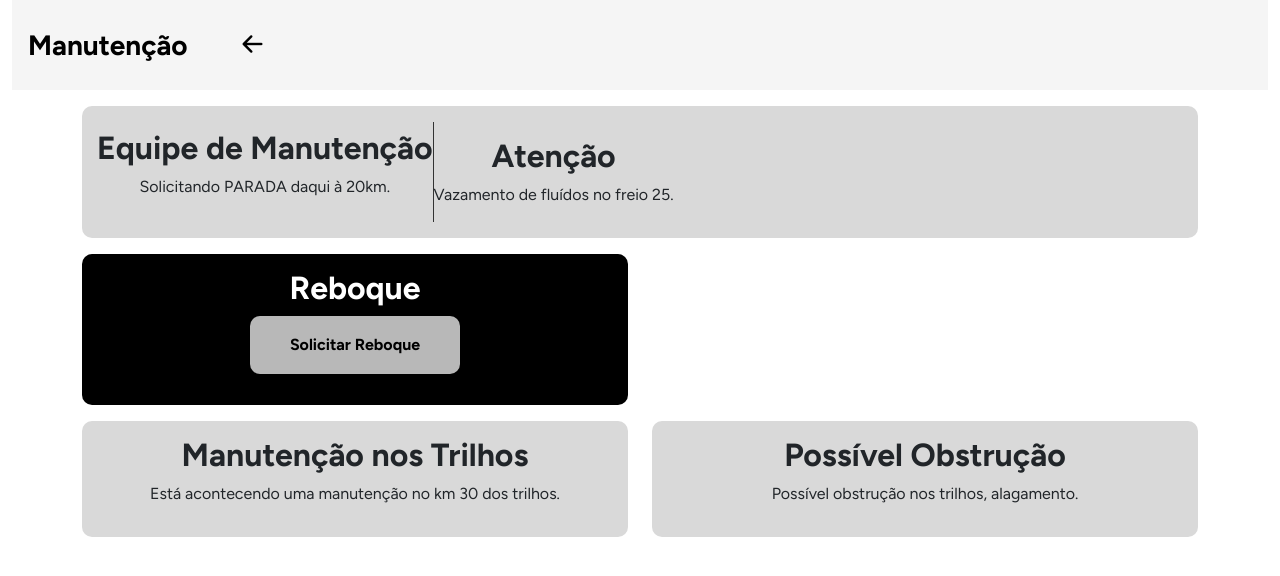
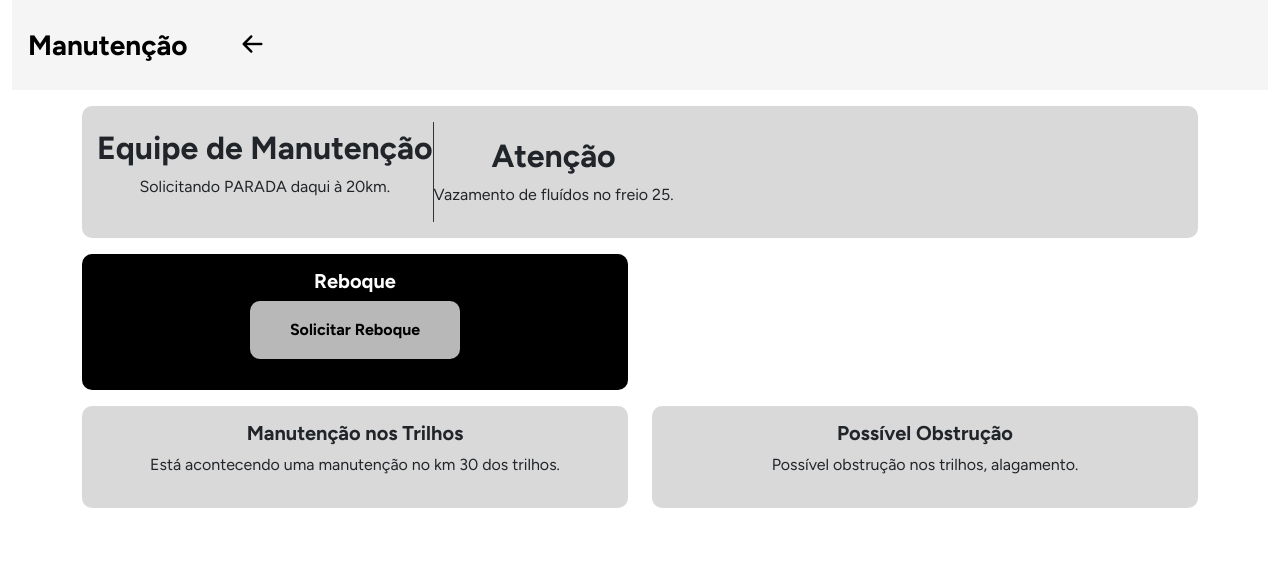
Before and after one commit to DiogoCunhaaa/trem-sa, a React (Create React App) app: page /manutencao in a window 1280 px wide. Shown: the top 576 px of the page. Built offline with nearby package versions, Linux system fonts and the light colour scheme; sample sign-in values are in the browser's storage.

Commit message:
Pequenas alterações

```diff
--- a/src/components/infos/ButtonInfo.jsx
+++ b/src/components/infos/ButtonInfo.jsx
@@ -3,7 +3,7 @@ import CustomButton from '../CustomButton';
 function ButtonInfo({ title, buttonTitle, backgroundColor, textColor }) {
   return (
     <div className='mx-auto '>
-      <h1 className='fs-2 fw-bold text-center' style={{ color: textColor }}>
+      <h1 className='fs-5 fw-bold text-center' style={{ color: textColor }}>
         {title}
       </h1>
       <CustomButton whatFor={buttonTitle} backgroundColor='#b8b8b8' buttonTextColor={'black'} />
--- a/src/components/infos/SmallInfo.jsx
+++ b/src/components/infos/SmallInfo.jsx
@@ -1,7 +1,7 @@
 function SmallInfo({ textColor, title, msg }) {
   return (
     <div className={`text-center w-100 ${textColor}`}>
-      <h1 className='fs-2 fw-bold'>{title}</h1>
+      <h1 className='fs-5 fw-bold'>{title}</h1>
       <p>{msg}</p>
     </div>
   );
```
